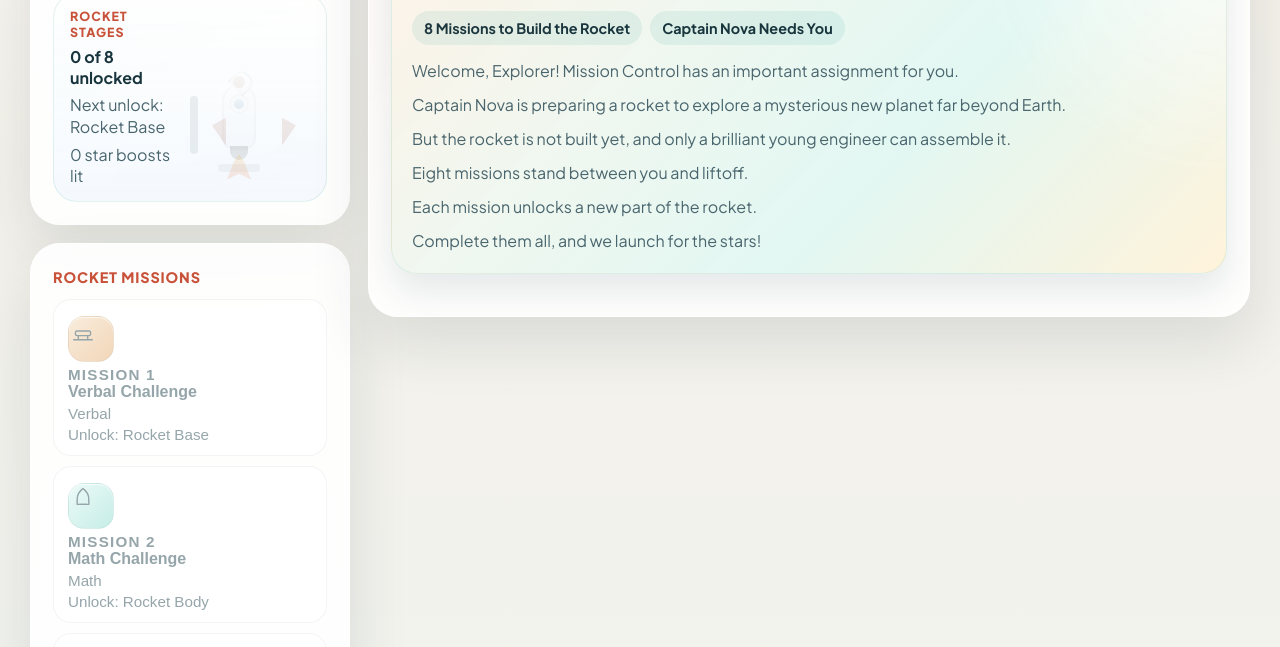
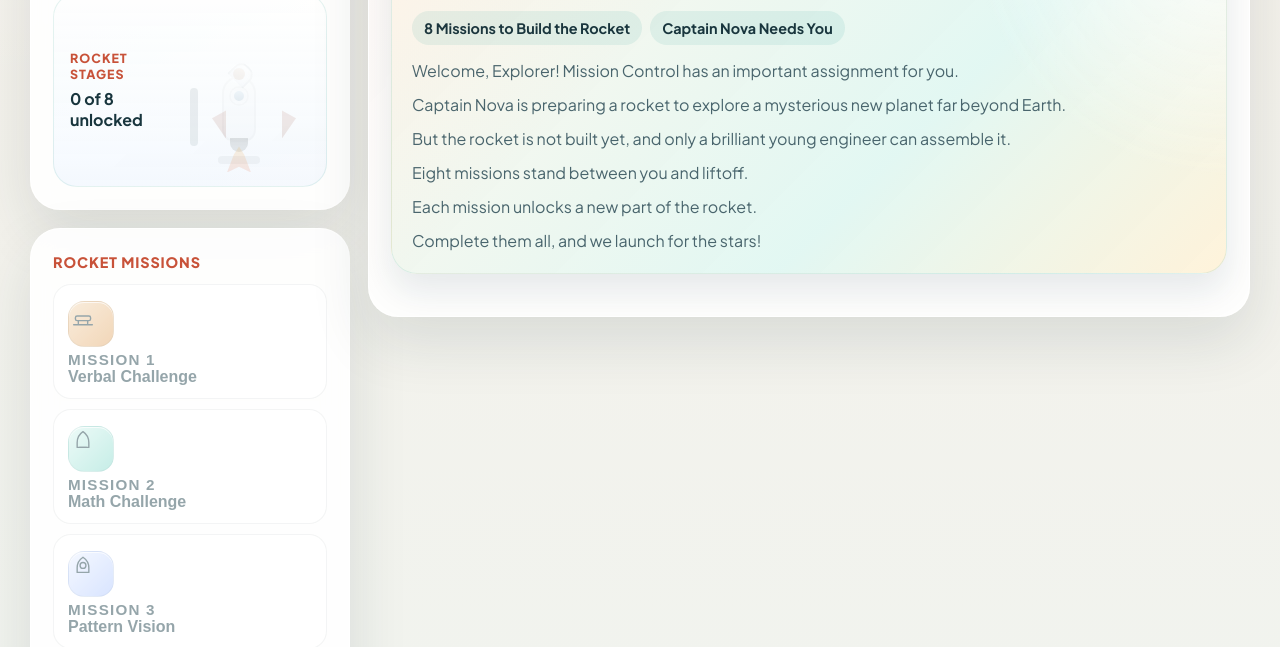
Before and after one commit to dpourrat-cdx/giftedntalented, a plain HTML site: page index.html in a window 1280 px wide. Shown: the part 604-1251 px from the top of the page. Drawn offline with Linux system fonts and the light colour scheme.

Commit message:
Simplify rocket and mission card labels

```diff
--- a/app.js
+++ b/app.js
@@ -425,14 +425,11 @@ function renderRocketSceneMarkup(stageCount, boostCount) {
 function renderRocketBuildStatus() {
   const stageCount = completedSectionCount();
   const boostCount = midpointBoostCount();
-  const nextReward = nextRocketReward();
 
   dom.rocketBuildStatus.innerHTML = `
     <div class="rocket-build-copy">
       <p class="rocket-build-kicker">Rocket Stages</p>
       <strong>${stageCount} of ${missionRewards.length} unlocked</strong>
-      <span>${nextReward ? `Next unlock: ${titleCase(nextReward.label)}` : "Full rocket ready for launch"}</span>
-      <span>${boostCount} star boosts lit</span>
     </div>
     <div class="rocket-build-visual">
       ${renderRocketSceneMarkup(stageCount, boostCount)}
@@ -653,8 +650,6 @@ function buildSectionButton(section, isActive, sectionIndex) {
       <span class="section-button-copy">
         ${mission ? `<span class="section-button-overline">Mission ${mission.number}</span>` : ""}
         <strong>${mission ? mission.title : section}</strong>
-        <span>${section}</span>
-        <span>Unlock: ${mission ? mission.rocketPart : titleCase(reward.label)}</span>
       </span>
     </span>
   `;
--- a/index.html
+++ b/index.html
@@ -207,6 +207,6 @@
     <script src="./content.js?v=20260311-1"></script>
     <script src="./gamification.js?v=20260311-4"></script>
     <script src="./scoreboard.js?v=20260311-11"></script>
-    <script src="./app.js?v=20260311-13"></script>
+    <script src="./app.js?v=20260311-14"></script>
   </body>
 </html>
```
